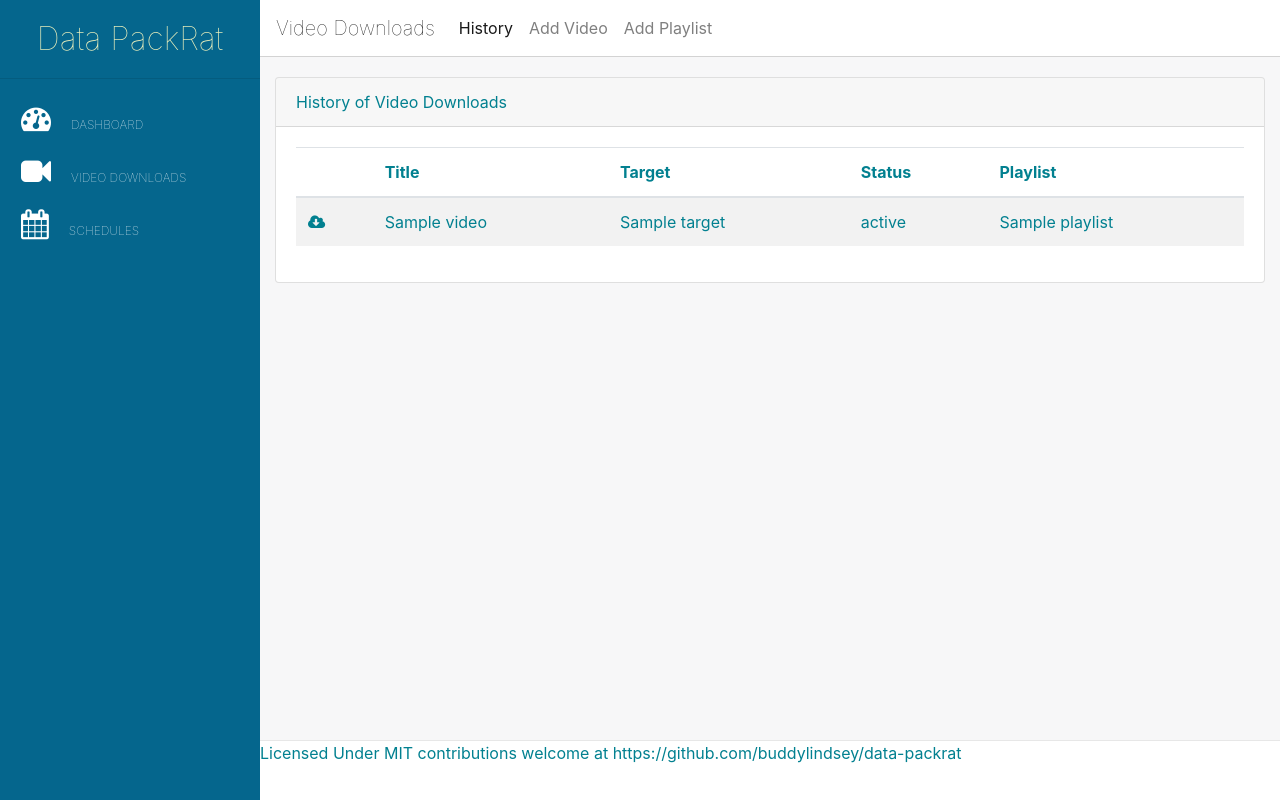
After one commit to buddylindsey/data-packrat, a Python web app: template datapackrat/videos/templates/videos/downloads.html in a window 1280 px wide. The commit adds this page. Run offline with Jinja, Linux system fonts and the light colour scheme; the template is opened without the code that fills it: most values are stand-ins (such as "Sample title", 1, 10 or a date in 2020); some libraries are stand-ins or nearby versions.

Commit message:
Refactor tempaltes, add menu and tweak urls

```diff
--- a/datapackrat/home/templates/home/index.html
+++ b/datapackrat/home/templates/home/index.html
@@ -1,4 +1,6 @@
 {% extends "base.html" %}
+
+{% block navtitle %}Dashboard{% endblock %}
 
 {% block content %}
 
--- a/datapackrat/static/main.css
+++ b/datapackrat/static/main.css
@@ -87,3 +87,13 @@
     background-color: #FFFFFF;
     height: 60px;
 }
+
+.nav-main-panel {
+    border-bottom: lightgray 1px solid;
+    background-color: white !important;
+    margin: 0px 0px 20px 0px;
+}
+
+.nav-main-panel .brand-page-title {
+    font-weight: 100;
+}
--- a/datapackrat/templates/base.html
+++ b/datapackrat/templates/base.html
@@ -17,13 +17,25 @@
                 <div class="sidebar-nav">
                     <ul class="nav">
                         <li class="nav-link"><i class="fa fa-tachometer" aria-hidden="true"></i><a href="{{ url('index') }}">Dashboard</a></li>
-                        <li class="nav-link"><i class="fa fa-video-camera" aria-hidden="true"></i><a href="{{ url('video_history') }}">Video History</a></li>
+                        <li class="nav-link"><i class="fa fa-video-camera" aria-hidden="true"></i><a href="{{ url('video_downloads') }}">Video Downloads</a></li>
                         <li class="nav-link"><i class="fa fa-calendar" aria-hidden="true"></i><a href="#">Schedules</a></li>
                     </ul>
                 </div>
             </div>
             <div class="main-panel">
                 <div class="main-panel-wrapper">
+                    <nav class="navbar navbar-expand-lg navbar-light bg-light nav-main-panel">
+                        <a class="navbar-brand brand-page-title" href="#">{% block navtitle %}Dashboard{% endblock %}</a>
+                        <button class="navbar-toggler" type="button" data-toggle="collapse" data-target="#navbarSupportedContent" aria-controls="navbarSupportedContent" aria-expanded="false" aria-label="Toggle navigation">
+                            <span class="navbar-toggler-icon"></span>
+                        </button>
+                        <div class="collapse navbar-collapse" id="navbarSupportedContent">
+                            <ul class="navbar-nav">
+                                {% block navlinks %}
+                                {% endblock %}
+                            </ul>
+                        </div>
+                    </nav>
                     <div class="container-fluid">
                     {% block content %}
                     {% endblock %}
--- /dev/null
+++ b/datapackrat/videos/templates/videos/downloads.html
@@ -0,0 +1,59 @@
+{% extends "base.html" %}
+
+{% block navtitle %}Video Downloads{% endblock %}
+
+{% block navlinks %}
+<li class="nav-item active">
+    <a class="nav-link" href="{{ url('video_downloads') }}">History</a>
+</li>
+<li class="nav-item">
+    <a class="nav-link" href="#">Add Video</a>
+</li>
+<li class="nav-item">
+    <a class="nav-link" href="#">Add Playlist</a>
+</li>
+{% endblock %}
+
+{% block content %}
+<div class="row">
+    <div class="col">
+        <div class="card">
+            <div class="card-header">
+                History of Video Downloads
+            </div>
+            <div class="card-body">
+                <table class="table table-striped table-hover">
+                    <thead>
+                        <tr>
+                            <th scope="col"></th>
+                            <th scope="col">Title</th>
+                            <th scope="col">Target</th>
+                            <th scope="col">Status</th>
+                            <th scope="col">Playlist</th>
+                        </tr>
+                    </thead>
+                    <tbody>
+                        {% for video in videos %}
+                        <tr>
+                            {% if video.target_type == video.TARGET_YOUTUBE %}
+                            <td><i class="fa fa-youtube-play"></i></td>
+                            {% else %}
+                            <td><i class="fa fa-cloud-download"></i></td>
+                            {% endif %}
+                            <td>{{ video.title }}</td>
+                            <td>{{ video.target }}</td>
+                            <td>{{ video.status }}</td>
+                            {% if video.playlist %}
+                            <td>{{ video.playlist.title }}</td>
+                            {% else %}
+                            <td></td>
+                            {% endif %}
+                        </tr>
+                        {% endfor %}
+                    </tbody>
+                </table>
+            </div>
+        </div>
+    </div>
+</div>
+{% endblock %}
--- a/datapackrat/videos/views.py
+++ b/datapackrat/videos/views.py
@@ -3,7 +3,8 @@ from django.views.generic import ListView
 from .models import Video
 
 
-class VideoHistoryView(ListView):
+class VideoDownloadsView(ListView):
     model = Video
     context_object_name = 'videos'
-    template_name = 'videos/history.html'
+    template_name = 'videos/downloads.html'
+    ordering = ('-id')
```
Also changed, not shown: datapackrat/datapackrat/urls.py (+3 -5 lines), datapackrat/home/urls.py (added, +7 -0 lines), datapackrat/videos/models.py (+4 -3 lines), datapackrat/videos/templates/videos/history.html (deleted, +0 -22 lines), datapackrat/videos/urls.py (added, +7 -0 lines).
